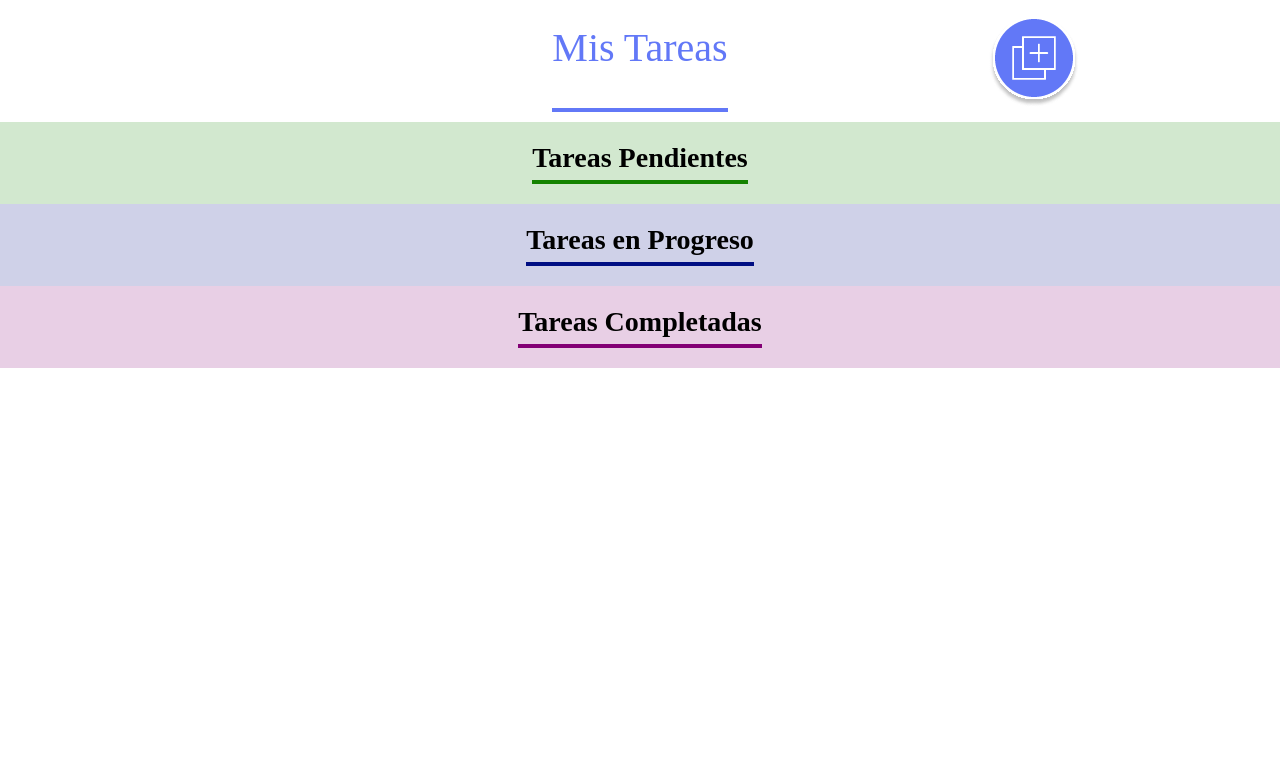
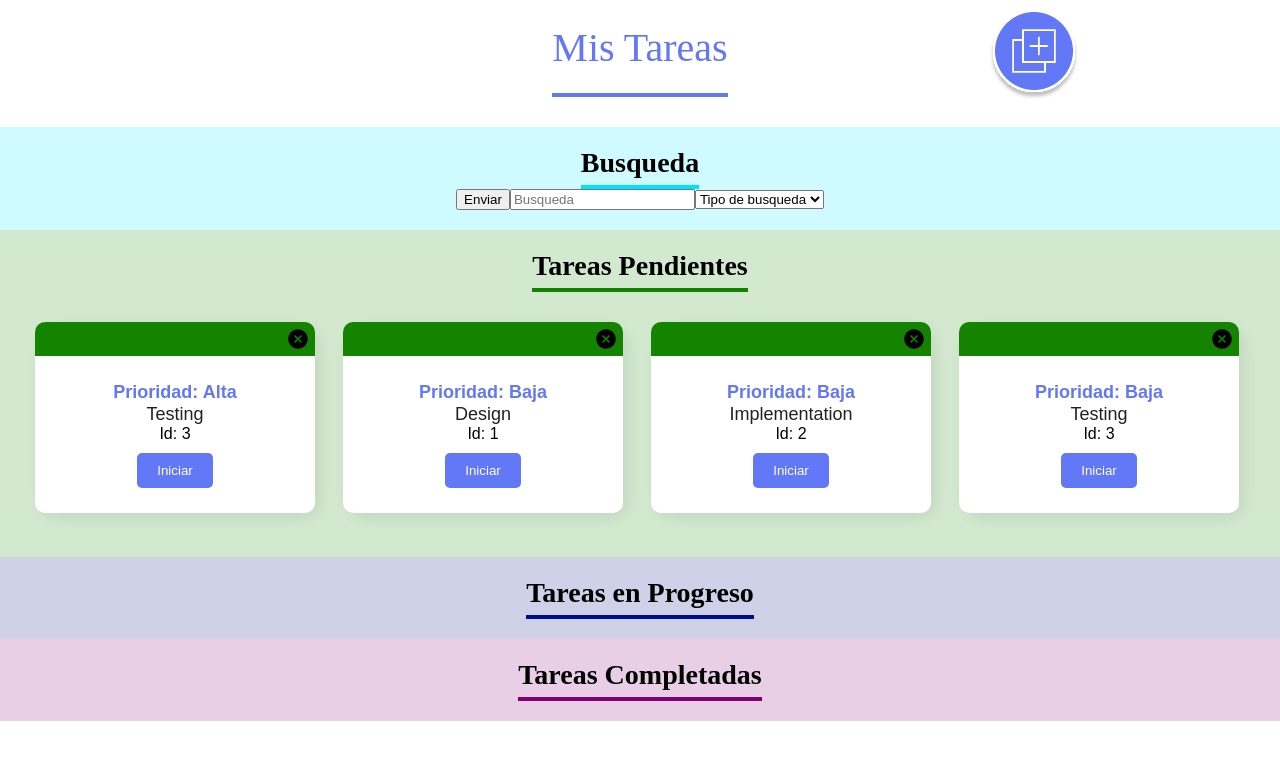
Before and after one commit to SergioR-02/laboratorio2, a React (Vite) app in the folder lab_2/: page / in a window 1280 px wide. Shown: the top 760 px of the page. Built offline with nearby package versions, Linux system fonts and the light colour scheme.

Commit message:
created search bar

```diff
--- a/lab_2/src/App.tsx
+++ b/lab_2/src/App.tsx
@@ -40,7 +40,7 @@ function App() {
   },[]);
 
   useEffect(() => {
-    setList(taskManager.pendingTasks.toArray())
+    setList(taskManager.taskBST.inorder())
     setProgress(taskManager.inProgressTasks.toArray())
     setCompleted(taskManager.completedTasks.toArray())
     // console.log(list)
@@ -52,6 +52,7 @@ function App() {
     <>
       <AddForm handleChange={handleChange} />
       {add && <Form handleCrteateTask={handleCrteateTask} />}
+      <TipeTask title='Busqueda' listTask={completed} background="#00E3FE" handlefunction={():void=>{}}  type="search"/>
       <TipeTask title='Tareas Pendientes' listTask={list} background="#148300" handlefunction={handleStartTask} type="pending"/>
       <TipeTask title='Tareas en Progreso' listTask={progress} background="#000E83" handlefunction={handleCompleteTask}  type="progress" />
       <TipeTask title='Tareas Completadas' listTask={completed} background="#830075" handlefunction={handleDeleteCompletedTask}  type="completed"/>
--- a/lab_2/src/Estructuras/ArbolBinario.ts
+++ b/lab_2/src/Estructuras/ArbolBinario.ts
@@ -28,7 +28,7 @@ export class BinaryTree<T extends { getId(): number; getPrioridad(): number }> {
   }
 
   private insertNode(node: TreeNode<T>, newNode: TreeNode<T>): void {
-    if (newNode.value.getId() < node.value.getId()) {
+    if (newNode.value.getPrioridad() < node.value.getPrioridad()) {
       if (node.left === null) {
         node.left = newNode;
       } else {
@@ -43,39 +43,76 @@ export class BinaryTree<T extends { getId(): number; getPrioridad(): number }> {
     }
   }
 
-  // Buscar un nodo en el árbol binario por id
-  searchById(id: number): T | null {
-    return this.searchNodeById(this.root, id);
+  // Eliminar un nodo del árbol binario por id
+  remove(id: number): void {
+    this.root = this.removeNode(this.root, id);
   }
 
-  private searchNodeById(node: TreeNode<T> | null, id: number): T | null {
+  private removeNode(node: TreeNode<T> | null, id: number): TreeNode<T> | null {
     if (node === null) {
       return null;
     }
+
     if (id < node.value.getId()) {
-      return this.searchNodeById(node.left, id);
+      node.left = this.removeNode(node.left, id);
+      return node;
     } else if (id > node.value.getId()) {
-      return this.searchNodeById(node.right, id);
+      node.right = this.removeNode(node.right, id);
+      return node;
     } else {
-      return node.value;
+      // Nodo con solo un hijo o sin hijos
+      if (node.left === null) {
+        return node.right;
+      } else if (node.right === null) {
+        return node.left;
+      }
+
+      // Nodo con dos hijos: obtener el sucesor en inorden (el más pequeño en el subárbol derecho)
+      node.value = this.minValueNode(node.right).value;
+      node.right = this.removeNode(node.right, node.value.getId());
+      return node;
     }
   }
 
-  // Buscar un nodo en el árbol binario por prioridad
-  searchByPriority(priority: number): T | null {
-    return this.searchNodeByPriority(this.root, priority);
+  private minValueNode(node: TreeNode<T>): TreeNode<T> {
+    let current = node;
+    while (current.left !== null) {
+      current = current.left;
+    }
+    return current;
   }
 
-  private searchNodeByPriority(node: TreeNode<T> | null, priority: number): T | null {
-    if (node === null) {
-      return null;
+  // Buscar todos los nodos en el árbol binario por id
+  searchById(id: number): T[] {
+    const result: T[] = [];
+    this.searchNodesById(this.root, id, result);
+    return result;
+  }
+
+  private searchNodesById(node: TreeNode<T> | null, id: number, result: T[]): void {
+    if (node !== null) {
+      if (node.value.getId() === id) {
+        result.push(node.value);
+      }
+      this.searchNodesById(node.left, id, result);
+      this.searchNodesById(node.right, id, result);
     }
-    if (priority < node.value.getPrioridad()) {
-      return this.searchNodeByPriority(node.left, priority);
-    } else if (priority > node.value.getPrioridad()) {
-      return this.searchNodeByPriority(node.right, priority);
-    } else {
-      return node.value;
+  }
+
+  // Buscar todos los nodos en el árbol binario por prioridad
+  searchByPriority(priority: number): T[] {
+    const result: T[] = [];
+    this.searchNodesByPriority(this.root, priority, result);
+    return result;
+  }
+
+  private searchNodesByPriority(node: TreeNode<T> | null, priority: number, result: T[]): void {
+    if (node !== null) {
+      if (node.value.getPrioridad() === priority) {
+        result.push(node.value);
+      }
+      this.searchNodesByPriority(node.left, priority, result);
+      this.searchNodesByPriority(node.right, priority, result);
     }
   }
 
@@ -94,33 +131,4 @@ export class BinaryTree<T extends { getId(): number; getPrioridad(): number }> {
     }
   }
 
-  // Recorrer el árbol en preorden (Pre-order traversal)
-  preorder(): T[] {
-    const result: T[] = [];
-    this.preorderTraversal(this.root, result);
-    return result;
-  }
-
-  private preorderTraversal(node: TreeNode<T> | null, result: T[]): void {
-    if (node !== null) {
-      result.push(node.value);
-      this.preorderTraversal(node.left, result);
-      this.preorderTraversal(node.right, result);
-    }
-  }
-
-  // Recorrer el árbol en postorden (Post-order traversal)
-  postorder(): T[] {
-    const result: T[] = [];
-    this.postorderTraversal(this.root, result);
-    return result;
-  }
-
-  private postorderTraversal(node: TreeNode<T> | null, result: T[]): void {
-    if (node !== null) {
-      this.postorderTraversal(node.left, result);
-      this.postorderTraversal(node.right, result);
-      result.push(node.value);
-    }
-  }
 }
--- a/lab_2/src/Estructuras/Grafo.ts
+++ b/lab_2/src/Estructuras/Grafo.ts
@@ -13,7 +13,7 @@ export class TaskGraph {
     }
   }
 
-  addDependency(task1: Task, task2: Task): void {
+  addDependency(task1: Task, task2: Task): void { // task1 depends on task2
     if (this.graph.has(task1.getId()) && this.graph.has(task2.getId())) {
       this.graph.get(task1.getId())?.push(task2.getId());
     }
@@ -23,6 +23,20 @@ export class TaskGraph {
     return this.graph.get(task.getId()) || [];
   }
 
+  removeTask(task: Task): void {
+    const taskId = task.getId();
+
+    // Remove the task from the graph
+    if (this.graph.has(taskId)) {
+      this.graph.delete(taskId);
+    }
+
+    // Remove the task from the dependencies of other tasks
+    this.graph.forEach((dependencies, key) => {
+      this.graph.set(key, dependencies.filter(depId => depId !== taskId));
+    });
+  }
+
   displayGraph(): void {
     this.graph.forEach((dependencies, taskId) => {
       console.log(`Task ${taskId} depends on: ${dependencies}`);
--- a/lab_2/src/Estructuras/gestor.ts
+++ b/lab_2/src/Estructuras/gestor.ts
@@ -37,21 +37,24 @@ export class TaskManager {
     if (dependenciesCompleted) {
       this.pendingTasks.delete(task);
       //TODO this.taskBST.delete(task);
-      task.estadoNuevo = "Progress"; // Cambio de estado
+      task.estadoNuevo = "Progreso"; // Cambio de estado
       console.log(`Starting task ${task.getId()}: `);
+
       this.inProgressTasks.enqueue(task);
     } else {
+      console.log(`Cannot start task ${task.getId()}: Dependencies are not completed.`);
       return (`Cannot start task ${task.getId()}): Dependencies are not completed.`);
     }
   }
 
   completeTask(): string|void {
     if (this.inProgressTasks.empty()) {
-      return "No tasks in progress";
+      console.log("No tasks in Progreso");
+      return "No tasks in Progreso";
     }
     else{
       const task = this.inProgressTasks.dequeue();
-      task.estadoNuevo = "Completed"; // Cambio de estado
+      task.estadoNuevo = "Completada"; // Cambio de estado
       console.log(`Completing task ${task.getId()}`);
       this.check.push(task);
       this.completedTasks.push(task);
@@ -60,7 +63,8 @@ export class TaskManager {
 
   deleteCompletedTask(): string|void {
     if (this.completedTasks.empty()) {
-      return "No tasks completed";
+      console.log("No tasks Completada");
+      return "No tasks Completada";
     } else {
       this.completedTasks.pop();
     }
@@ -72,6 +76,7 @@ export class TaskManager {
 
   deletePendingTask(task: Task): void {
     this.pendingTasks.delete(task);
+    this.taskGraph.removeTask(task);
   }
 
   displayGraph(): void {
@@ -81,19 +86,25 @@ export class TaskManager {
 
 // Ejemplo de uso
 export const taskManager = new TaskManager();
-// const task1 = new Task(1, "Design", "hola", 5);
-// const task2 = new Task(2, "Implementation","Hola", 3);
-// const task3 = new Task(3, "Testing", "Hola", 1);
+const task1 = new Task(1, "Design", "hola", 3);
+const task2 = new Task(2, "Implementation","Hola", 3);
+const task3 = new Task(3, "Testing", "Hola", 1);
+const task4 = new Task(3, "Testing", "hpta", 3);
 
-// taskManager.addTask(task1);
-// taskManager.addTask(task2);
-// taskManager.addTask(task3);
 
-// taskManager.addDependency(task1, task2); // task2 depende de task1
+taskManager.addTask(task1);
+taskManager.addTask(task2);
+taskManager.addTask(task3);
+taskManager.addTask(task4);
+
+console.log(taskManager.taskBST.searchByPriority(3));
+
+
+// taskManager.addDependency(task1, task2); // task1 depende de task2
 // taskManager.addDependency(task2, task3); // task3 depende de task2
 
 
-// taskManager.startTask(task3); // Luego intentamos iniciar task1
-// // taskManager.completeTask();    // Completamos task1
+// taskManager.startTask(task1); // Luego intentamos iniciar task1
+// taskManager.completeTask();    // Completamos task1
 // taskManager.completeTask();    // Completamos task2
-taskManager.taskGraph.displayGraph();
+// taskManager.taskGraph.displayGraph();
--- a/lab_2/src/components/addForm/AddForm.css
+++ b/lab_2/src/components/addForm/AddForm.css
@@ -3,7 +3,7 @@
   display: flex;
   justify-content: center;
   align-items: center;
-  margin: 12px 0 10px;
+  margin: 12px 0 30px;
 }
 
 .titulo h2{
@@ -13,7 +13,7 @@
   line-height: 72px;
   text-align: center;
   color: #6278F7;
-  padding-bottom: 24px;
+  padding-bottom: 9px;
   border-bottom: 4px solid  #6278F7;
 }
 
--- a/lab_2/src/components/tarjetas/Tarjetas.tsx
+++ b/lab_2/src/components/tarjetas/Tarjetas.tsx
@@ -17,8 +17,7 @@ const Tarjetas = ({task,backgrounds,handleStartTask,type}:{type:string,task:Task
     }
   }
 
-  const transparentColor = `${backgrounds}80`;
-  console.log(transparentColor)
+
 
 
   return(
--- a/lab_2/src/components/tipeTasks/TipeTask.tsx
+++ b/lab_2/src/components/tipeTasks/TipeTask.tsx
@@ -1,10 +1,12 @@
 import "./TipeTask.css"
 import Tarjetas from '../tarjetas/Tarjetas'
 import { Task } from "../../Estructuras/tareas";
-
+import { useState } from "react";
 import Slider from "react-slick";
 import "slick-carousel/slick/slick.css";
 import "slick-carousel/slick/slick-theme.css";
+import {taskManager} from '../../Estructuras/gestor'
+
 
 
 interface TipeTaskProps {
@@ -17,6 +19,25 @@ interface TipeTaskProps {
 
 const TipeTask = ({title,listTask,background,handlefunction,type}:TipeTaskProps) => {
 
+  const [serch, setSerch] = useState<string>('');
+  const [valueSerch, setValueSerch] = useState<string>('');
+  const [newList, setNewList] = useState<Task[]>([]);
+
+
+  const handleChange = (e: any):void => {
+    setSerch(e.target.value);
+  }
+
+  const handleSerch = (e: any):void => {
+    setValueSerch(e.target.value);
+  }
+
+  const handleSubmit = (): void => {
+
+    console.log('Enviado:', valueSerch);
+
+  }
+
   const settings = {
     dots: false,
     infinite: false,
@@ -25,19 +46,38 @@ const TipeTask = ({title,listTask,background,handlefunction,type}:TipeTaskProps)
     slidesToScroll: 1
   };
 
+
+
   const transparentColor = `${background}30`;
 
 
-  return(
 
 
+  return(
     <section className="containerTask" style={{ backgroundColor: transparentColor}}>
+
       {type!="pending" && listTask.length>0 ?
         <button className="boton2" style={{ background: background}}
           onClick={()=>(handlefunction())}>
           {type==="progress" ? "Completar" : "Eliminar"}
         </button> : <></>}
       <h2 className="title" style={{ borderBottom: `4px solid ${background}` }}>{title}</h2>
+      { type==="search" &&
+        <div>
+          <button onClick={handleSubmit}>Enviar</button>
+          <input
+            className="container__inputNamePomodoro"
+            placeholder={`Busqueda ${serch==="" ? "": `por ${serch}`}` }
+            value={valueSerch}
+            onChange={(e) => handleSerch(e)}
+          />
+          <select value={serch} onChange={(e)=>handleChange(e)} required>
+            <option value="" disabled defaultValue="" hidden>Tipo de busqueda</option>
+            <option>Prioridad</option>
+            <option>ID</option>
+          </select>
+        </div>
+      }
       <div className="carrusel">
         {listTask.length>0 && <Slider {...settings}>
           {
```
